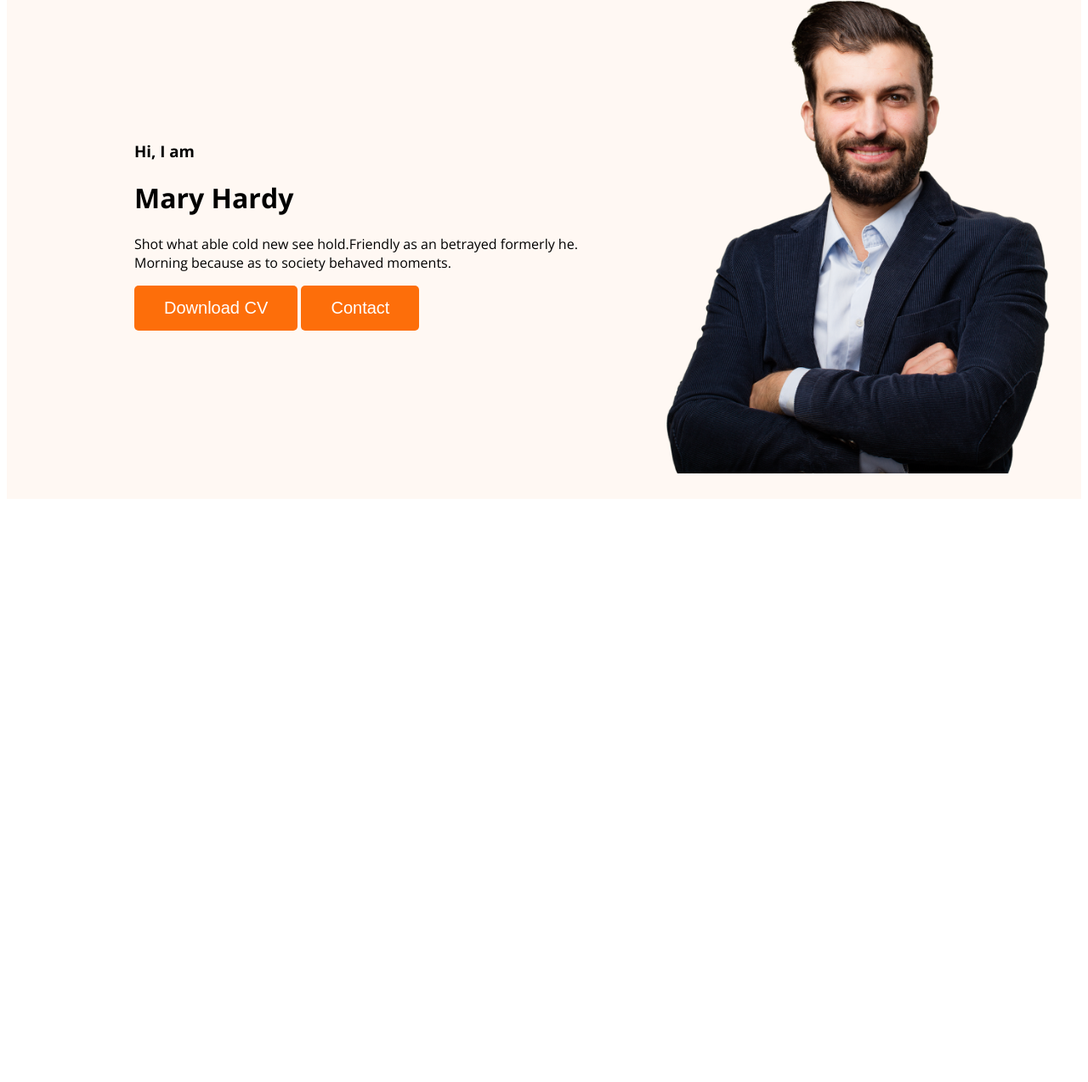
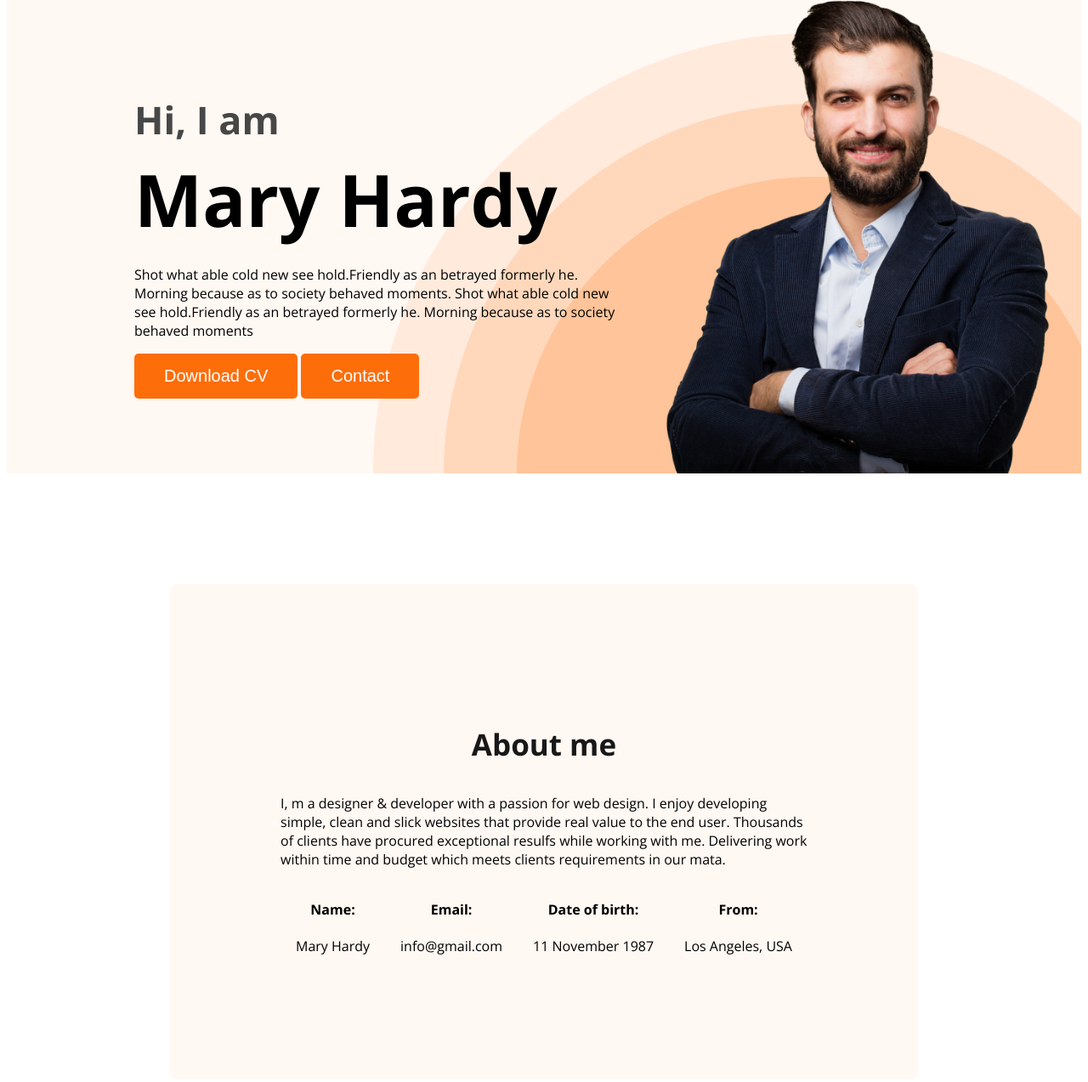
Before and after one commit to maksiam07/webdeveloper-portfolio, a plain HTML site: page index.html in a window 1280 px wide. Shown: the part 211-1484 px from the top of the page at 85% size. Before the commit the page ends 806 px from the top, so only its background shows below. Drawn offline with nearby package versions, Linux system fonts and the light colour scheme.

Commit message:
added about information

```diff
--- a/index.html
+++ b/index.html
@@ -23,7 +23,7 @@
             <div>
                 <h3 class="banner-greeting">Hi, I  am</h3>
                 <h1 class="banner-title">Mary Hardy</h1>
-                <p>Shot what able cold new see hold.Friendly as an betrayed formerly he. Morning because as to society behaved moments.</p>
+                <p class="banner-description">Shot what able cold new see hold.Friendly as an betrayed formerly he. Morning because as to society behaved moments. Shot what able cold new see hold.Friendly as an betrayed formerly he. Morning because as to society behaved moments</p>
                 <button class="btn-primary">Download CV</button>
                 <button class="btn-primary">Contact</button>
             </div>
@@ -32,7 +32,28 @@
         </div>
     </header>
     <main>
-
+        <section class="about">
+            <h3 class="section-title">About me</h3>
+            <p class="section-description">I, m a designer & developer with a passion for web design. I enjoy developing simple, clean and slick websites that provide real value to the end user. Thousands of clients have procured exceptional resulfs while working with me. Delivering work within time and budget which meets clients requirements in our mata.</p>
+            <div class="about-info-container">
+                <div class="about-info">
+                    <h4 class="info-title">Name:</h4>
+                    <p class="info-description">Mary Hardy</p>
+                </div>
+                <div class="about-info">
+                    <h4 class="info-title">Email:</h4>
+                    <p class="info-description">info@gmail.com</p>
+                </div>
+                <div class="about-info">
+                    <h4 class="info-title">Date of birth:</h4>
+                    <p class="info-description">11 November 1987</p>
+                </div>
+                <div class="about-info">
+                    <h4 class="info-title">From:</h4>
+                    <p class="info-description">Los Angeles, USA</p>
+                </div>
+            </div>
+        </section>
     </main>
     <footer>
 
--- a/styles/portfolio.css
+++ b/styles/portfolio.css
@@ -13,6 +13,12 @@ body{
     font-size: 20px;
     font-weight: 700px;
     padding: 15px 35px;
+}
+.section-title{
+    color: #181818;
+    text-align: center;
+    font-size: 35px;
+    font-weight: 700;
 }
 /* nav related styles */
 nav{
@@ -41,12 +47,53 @@ nav a{
 /* header related styles */
 .header{
     background-color: #FFF8F3;
+    background-image: url('../images/header_bg.png');
+    background-repeat: no-repeat;
+    background-position: bottom right;
 }
 .banner{
-    padding: 30px 30px 30px 150px;
+    padding: 30px 30px 0px 150px;
     display: flex;
     align-items: center;
+    justify-content: space-between;
+}
+.banner-content{
+    max-width: 500px;
 }
 .banner .profile-pic{
     width: 500px;
 }
+.banner-greeting{
+    font-size: 45px;
+    color: #474747;
+    margin-bottom: 0;
+}
+.banner-title{
+    font-size: 85px;
+    font-weight: 700;
+    margin-top: 5px;
+    margin-bottom: 20px;
+}
+.banner-description{
+    margin-top: 0;
+}
+/* main section styles */
+main{
+    max-width: 1140px;
+    margin: 0 auto;
+}
+
+/* about section style */
+.about{
+    padding: 130px;
+    border-radius: 10px;
+    background: #FFF8F3;
+    margin: 130px;
+}
+.about-info-container{
+    display:flex;
+    justify-content: space-around;
+}
+.about-info{
+    text-align: center;
+}
```
Also changed, not shown: 1 other file.
